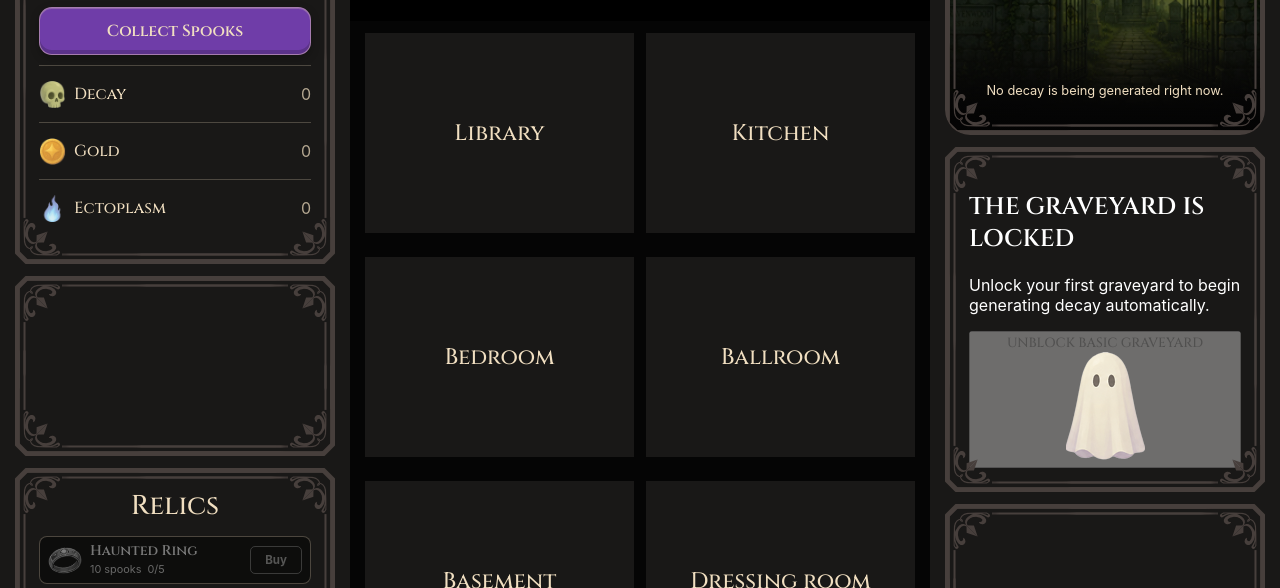
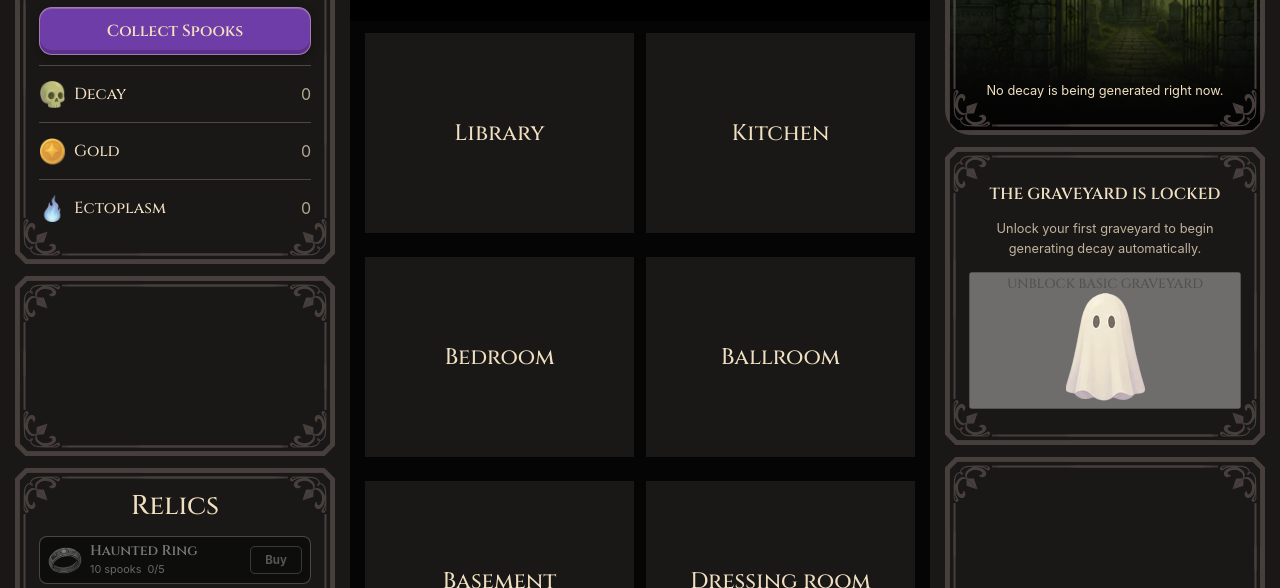
Before and after one commit to nperkinsr/ravenwood-manor, a plain HTML site: page index.html in a window 1280 px wide. Shown: the part 160-748 px from the top of the page. Drawn offline with Linux system fonts and the light colour scheme.

Commit message:
Styled the text in the panel so it's similar to the rest

```diff
--- a/styles.css
+++ b/styles.css
@@ -542,3 +542,32 @@ button {
     grid-template-columns: repeat(auto-fit, minmax(260px, 1fr));
   }
 }
+
+/* ######################################### */
+/* #######   GRAVEYARD LOCKED PANEL  ####### */
+/* ######################################### */
+
+.graveyard-locked-content {
+  position: relative;
+  z-index: 1; /* so that the content is above the background image */
+  display: grid;
+  gap: 14px;
+  min-width: 0;
+  padding: 12px 0;
+  text-align: center;
+}
+
+.graveyard-locked-title {
+  margin: 0;
+  color: var(--parchment);
+  font-size: 1rem;
+  font-weight: 600;
+  line-height: 1.4;
+}
+
+.graveyard-locked-description {
+  margin: 0;
+  color: rgba(241, 223, 193, 0.78);
+  font-size: 0.8rem;
+  line-height: 1.5;
+}
```
